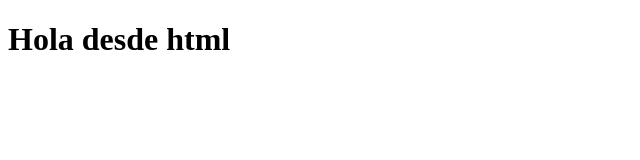
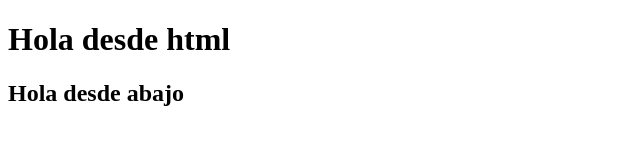
Before and after one commit to Dajajada/prueba, a plain HTML site: page index.html in a window 1280 px wide. Shown: the whole page, without its empty margins (0-640 px from the left). Drawn offline with Linux system fonts and the light colour scheme.

Commit message:
agregamos h2

```diff
--- a/index.html
+++ b/index.html
@@ -7,5 +7,6 @@
 </head>
 <body>
     <h1>Hola desde html</h1>
+    <h2>Hola desde abajo</h2>
 </body>
 </html>
```
